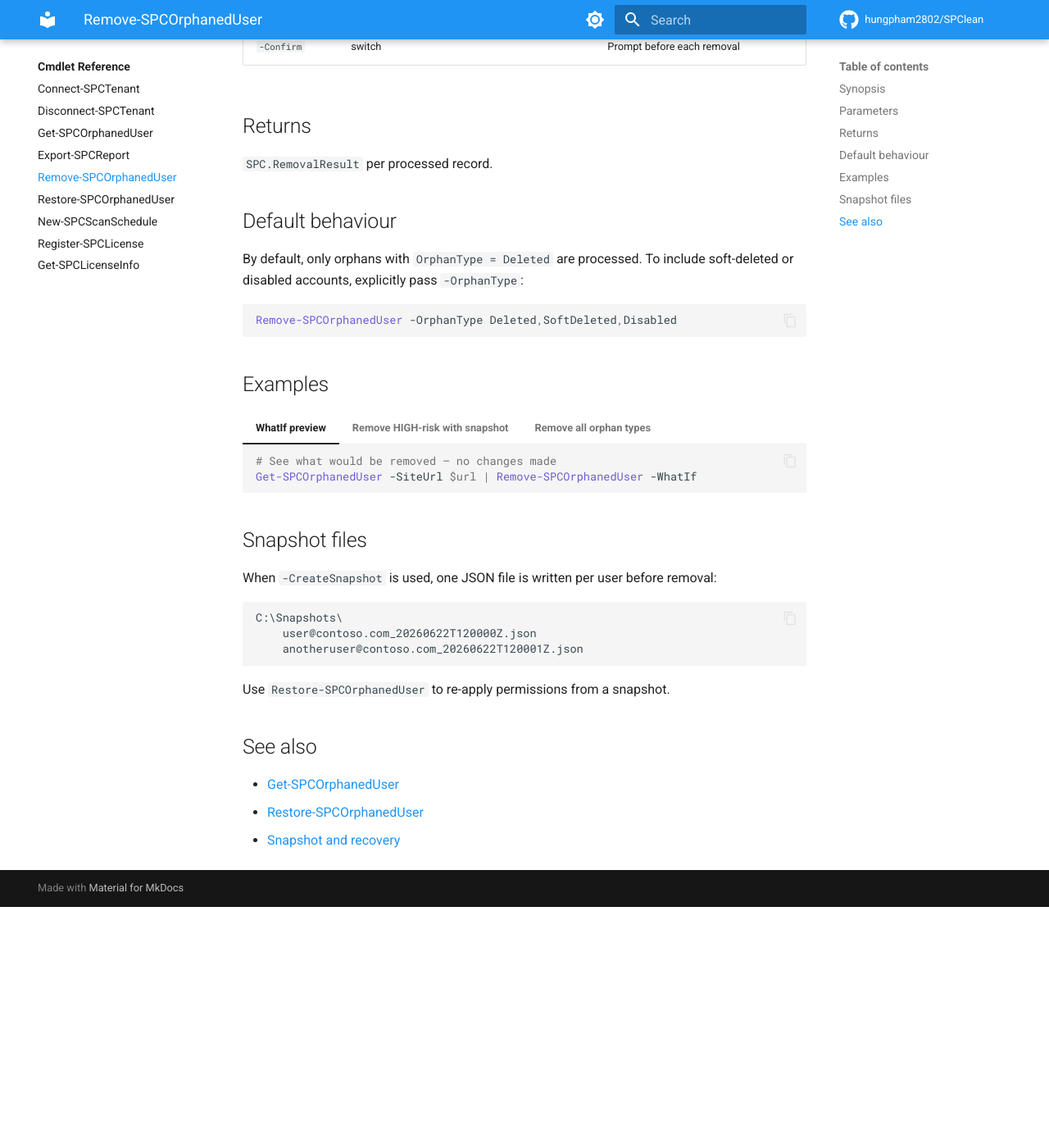
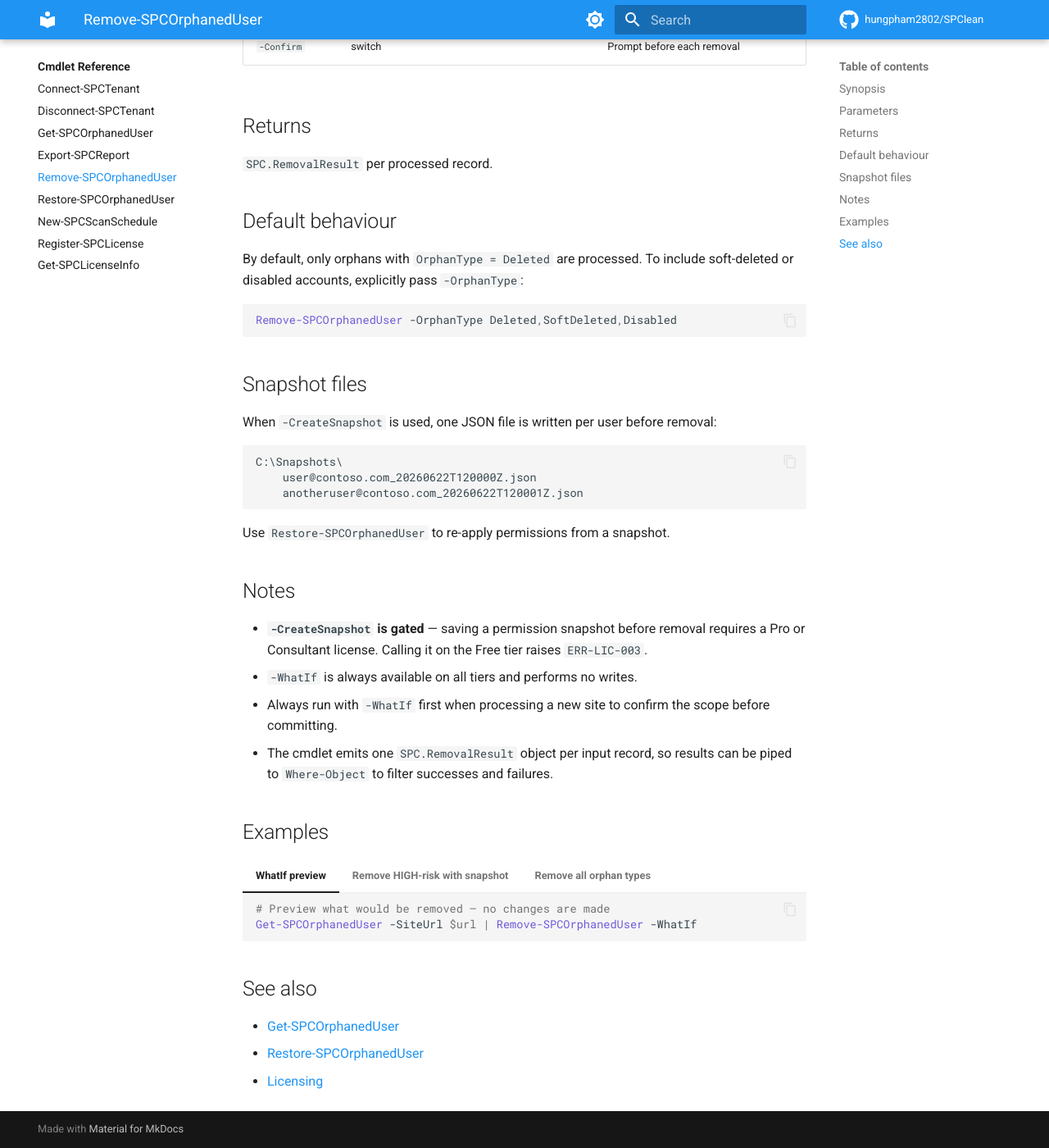
Before and after one commit to hungpham2802/SPClean, an MkDocs documentation site: the page built from docs/cmdlets/remove-spcorphaneduser.md, in a window 1280 px wide and 1400 px high, scrolled down 1408 px. Shown: the whole window at 82% size. Built offline with MkDocs 1.6.1 and Material for MkDocs 9.7.7, drawn with Linux system fonts in a browser that asks for light colours; comment, search, counter and statistics services are not loaded; before the commit the page ends 2514 px from its top, so only the background shows below that.

Commit message:
docs: add cmdlet pages, comparison page, and issue templates

````diff
--- a/docs/cmdlets/remove-spcorphaneduser.md
+++ b/docs/cmdlets/remove-spcorphaneduser.md
@@ -50,30 +50,6 @@ By default, only orphans with `OrphanType = Deleted` are processed. To include s
 Remove-SPCOrphanedUser -OrphanType Deleted,SoftDeleted,Disabled
 ```
 
-## Examples
-
-=== "WhatIf preview"
-
-    ```powershell
-    # See what would be removed — no changes made
-    Get-SPCOrphanedUser -SiteUrl $url | Remove-SPCOrphanedUser -WhatIf
-    ```
-
-=== "Remove HIGH-risk with snapshot"
-
-    ```powershell
-    Get-SPCOrphanedUser -SiteUrl $url |
-        Remove-SPCOrphanedUser -RiskLevel HIGH -CreateSnapshot -SnapshotPath C:\Snapshots
-    ```
-
-=== "Remove all orphan types"
-
-    ```powershell
-    # Use with care — processes SoftDeleted and Disabled as well
-    Get-SPCOrphanedUser -SiteUrl $url -IncludeDisabled |
-        Remove-SPCOrphanedUser -OrphanType Deleted,SoftDeleted,Disabled -CreateSnapshot -SnapshotPath C:\Snapshots
-    ```
-
 ## Snapshot files
 
 When `-CreateSnapshot` is used, one JSON file is written per user before removal:
@@ -86,8 +62,40 @@ C:\Snapshots\
 
 Use `Restore-SPCOrphanedUser` to re-apply permissions from a snapshot.
 
+## Notes
+
+- **`-CreateSnapshot` is gated** — saving a permission snapshot before removal requires a Pro or Consultant license. Calling it on the Free tier raises `ERR-LIC-003`.
+- `-WhatIf` is always available on all tiers and performs no writes.
+- Always run with `-WhatIf` first when processing a new site to confirm the scope before committing.
+- The cmdlet emits one `SPC.RemovalResult` object per input record, so results can be piped to `Where-Object` to filter successes and failures.
+
+## Examples
+
+=== "WhatIf preview"
+
+    ```powershell
+    # Preview what would be removed — no changes are made
+    Get-SPCOrphanedUser -SiteUrl $url | Remove-SPCOrphanedUser -WhatIf
+    ```
+
+=== "Remove HIGH-risk with snapshot"
+
+    ```powershell
+    # Remove HIGH-risk deleted users, saving a snapshot before each removal [Pro]
+    Get-SPCOrphanedUser -SiteUrl $url |
+        Remove-SPCOrphanedUser -RiskLevel HIGH -CreateSnapshot -SnapshotPath C:\Snapshots
+    ```
+
+=== "Remove all orphan types"
+
+    ```powershell
+    # Use with care — also processes SoftDeleted and Disabled accounts
+    Get-SPCOrphanedUser -SiteUrl $url -IncludeDisabled |
+        Remove-SPCOrphanedUser -OrphanType Deleted,SoftDeleted,Disabled -CreateSnapshot -SnapshotPath C:\Snapshots
+    ```
+
 ## See also
 
 - [Get-SPCOrphanedUser](get-spcorphaneduser.md)
 - [Restore-SPCOrphanedUser](restore-spcorphaneduser.md)
-- [Snapshot and recovery](../getting-started/quickstart.md#restore-after-accidental-removal)
+- [Licensing](../licensing.md)
--- a/mkdocs.yml
+++ b/mkdocs.yml
@@ -61,6 +61,7 @@ nav:
     - Installation: getting-started/installation.md
     - Authentication: getting-started/authentication.md
     - Quick Start: getting-started/quickstart.md
+  - Comparison: comparison.md
   - Cmdlet Reference:
     - Overview: cmdlets/index.md
     - Connect-SPCTenant: cmdlets/connect-spctenant.md
````
Also changed, not shown: docs/cmdlets/export-spcreport.md (+10 -2 lines), docs/cmdlets/restore-spcorphaneduser.md (+10 -0 lines), docs/comparison.md (added, +50 -0 lines), .github/ISSUE_TEMPLATE/beta_feedback.md (added), .github/ISSUE_TEMPLATE/bug_report.md (added), .github/ISSUE_TEMPLATE/feature_request.md (added).
